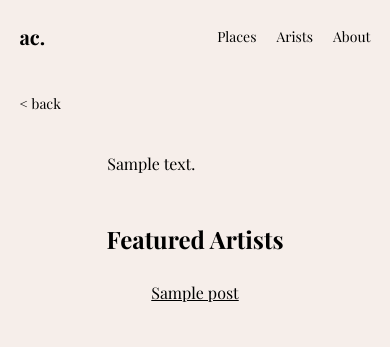
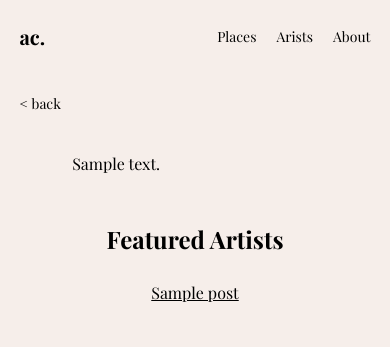
Before and after one commit to mtthdz/art-club, a WordPress theme: template themes/art-club/single-place.php in a window 390 px wide. Shown: the top 347 px of the page. Run offline with PHP 8.4 and a stand-in for WordPress, Linux system fonts and the light colour scheme; the site name, menu and one post (Sample post) are stand-ins, and other content is empty.

Commit message:
completed responsive design

```diff
--- a/themes/art-club/single-place.php
+++ b/themes/art-club/single-place.php
@@ -4,8 +4,8 @@
   <a href="javascript:window.history.back();" class="back__link">< back</a>
 </section>
 
-<section class="main wrapper">
-  <p class="main__content"><?php the_content(); ?></p>
+<section class="place wrapper">
+  <p class="place__content"><?php the_content(); ?></p>
   <?php
       // pulls in all post data
     // the_post();
--- a/themes/art-club/style.css
+++ b/themes/art-club/style.css
@@ -14,3 +14,5 @@
 @import "styles/modules/places.css";
 @import "styles/modules/artists.css";
 @import "styles/modules/about.css";
+
+@import "styles/modules/responsive.css";
--- a/themes/art-club/styles/modules/artists.css
+++ b/themes/art-club/styles/modules/artists.css
@@ -23,10 +23,6 @@
 
 
 /* single artist page styling */
-.artist__about {
-  width: 50%;
-}
-
 .artist__about h2 {
   margin: 50px auto 30px auto;
 }
--- a/themes/art-club/styles/modules/places.css
+++ b/themes/art-club/styles/modules/places.css
@@ -40,7 +40,7 @@ img.attachment-post-thumbnail.size-post-thumbnail.wp-post-image {
 
 
 /* single place page styling */
-.main p {
+.place p {
   width: 50%;
   margin: 20px auto;
   line-height: 1.5;
--- /dev/null
+++ b/themes/art-club/styles/modules/responsive.css
@@ -0,0 +1,37 @@
+@media(max-width: 999px) {
+  /* artists archive */
+  .artist__card {
+    width: 400px;
+  }
+}
+
+@media(max-width: 888px) {
+  /* artists archive */
+  .artist__gallery {
+    justify-content: center;
+  }
+
+  .artist__card {
+    width: 500px;
+  }
+}
+
+@media(max-width: 700px) {
+  .artist__about,
+  .related__section,
+  .place p,
+  .about {
+    width: 70%;
+  }
+
+  .related__artists {
+    width: 80%;
+  }
+}
+
+@media(max-width: 600px) {
+  /* places archive */
+  .place__card {
+    width: 100%;
+  }
+}
```
